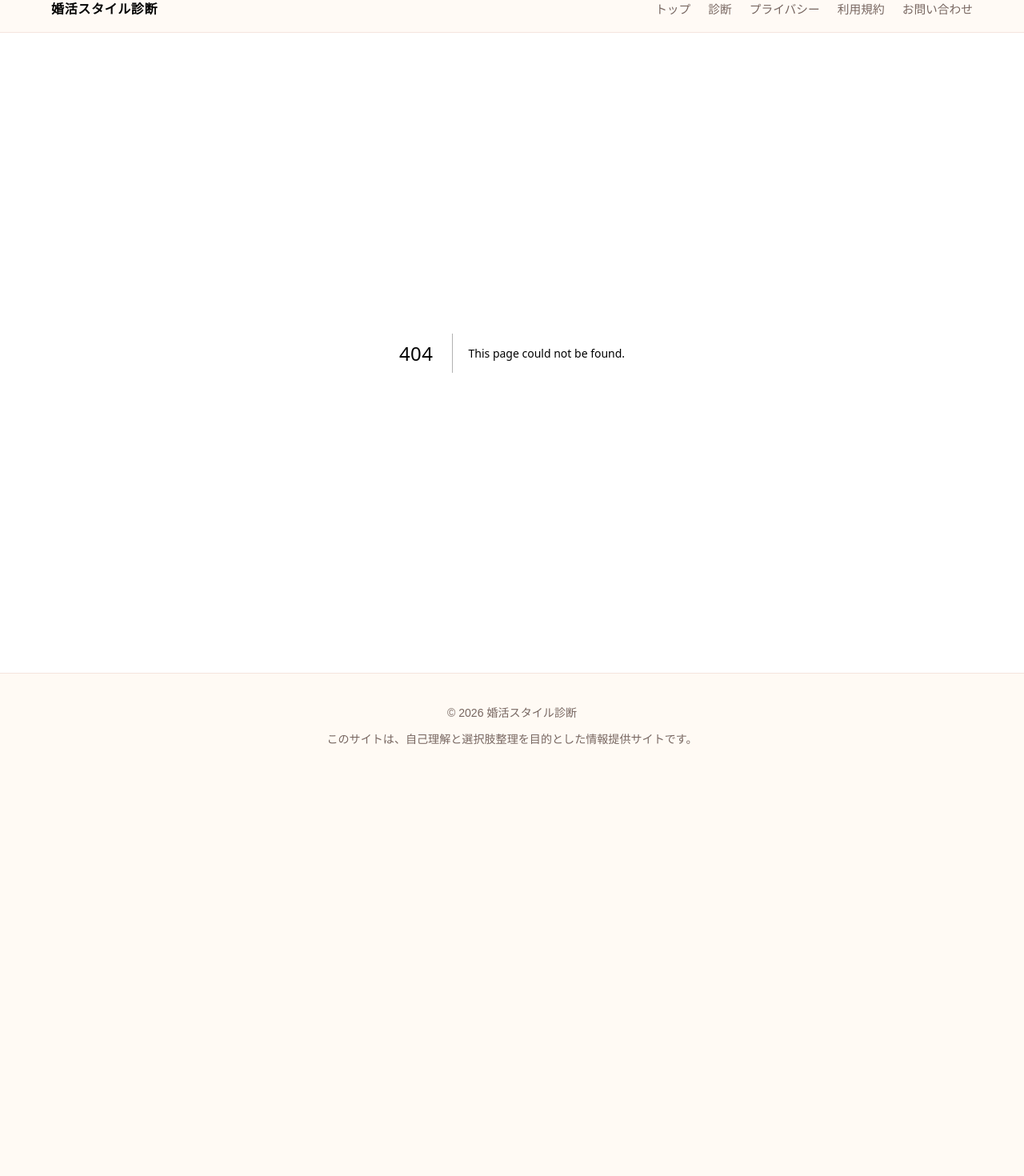
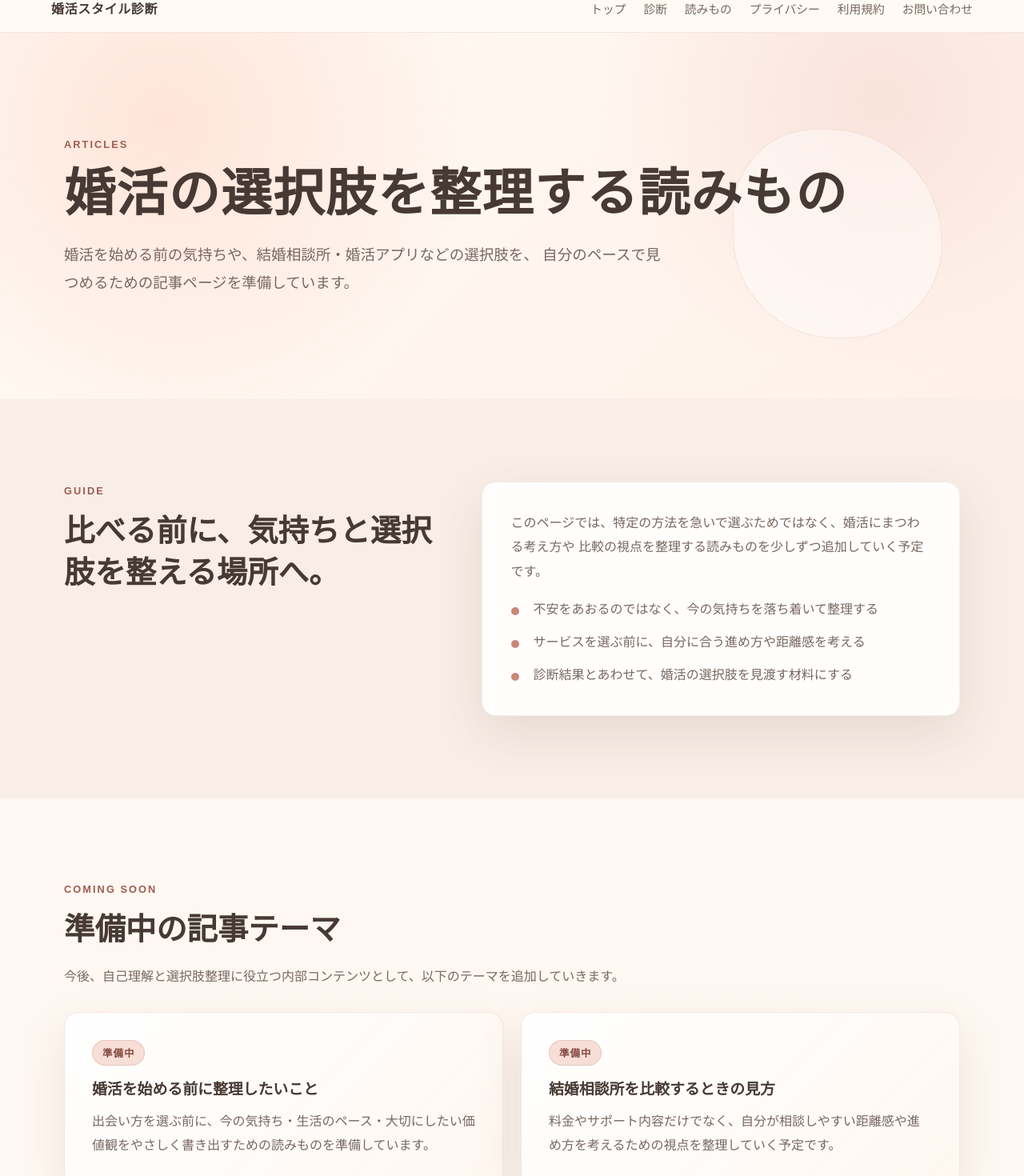
Before and after one commit to kenichis1971-cloud/konkatsu-diagnosis-site, a Next.js app: page /articles in a window 1280 px wide. Before the commit this address had no page. Shown: the part 20-1490 px from the top of the page at 80% size. Before the commit the page ends 993 px from the top, so only its background shows below. Built offline with nearby package versions, Linux system fonts and the light colour scheme.

Commit message:
Add articles landing page

```diff
--- /dev/null
+++ b/app/articles/page.tsx
@@ -0,0 +1,94 @@
+import type { Metadata } from "next";
+
+const articleCards = [
+  {
+    label: "準備中",
+    title: "婚活を始める前に整理したいこと",
+    body: "出会い方を選ぶ前に、今の気持ち・生活のペース・大切にしたい価値観をやさしく書き出すための読みものを準備しています。",
+  },
+  {
+    label: "準備中",
+    title: "結婚相談所を比較するときの見方",
+    body: "料金やサポート内容だけでなく、自分が相談しやすい距離感や進め方を考えるための視点を整理していく予定です。",
+  },
+  {
+    label: "準備中",
+    title: "婚活アプリを使う前に考えたいこと",
+    body: "気軽さと向き合い方のバランス、プロフィール作成時に無理をしすぎない考え方などをまとめる予定です。",
+  },
+  {
+    label: "準備中",
+    title: "自分の結婚観を見直すヒント",
+    body: "条件だけに寄せすぎず、安心できる関係性や暮らし方を見つめ直すための問いを用意していきます。",
+  },
+];
+
+const guideItems = [
+  "不安をあおるのではなく、今の気持ちを落ち着いて整理する",
+  "サービスを選ぶ前に、自分に合う進め方や距離感を考える",
+  "診断結果とあわせて、婚活の選択肢を見渡す材料にする",
+];
+
+export const metadata: Metadata = {
+  title: "婚活の選択肢を整理する読みもの",
+  description:
+    "婚活を始める前の整理、結婚相談所や婚活アプリの見方、自分の結婚観を見直すヒントを準備している記事ページです。",
+};
+
+export default function ArticlesPage() {
+  return (
+    <main className="articles-page">
+      <section className="articles-hero" aria-labelledby="articles-title">
+        <div className="articles-hero__content">
+          <p className="eyebrow">Articles</p>
+          <h1 id="articles-title">婚活の選択肢を整理する読みもの</h1>
+          <p>
+            婚活を始める前の気持ちや、結婚相談所・婚活アプリなどの選択肢を、
+            自分のペースで見つめるための記事ページを準備しています。
+          </p>
+        </div>
+      </section>
+
+      <section className="section section--soft" aria-labelledby="articles-role-title">
+        <div className="section__inner articles-intro-grid">
+          <div>
+            <p className="eyebrow">Guide</p>
+            <h2 id="articles-role-title">比べる前に、気持ちと選択肢を整える場所へ。</h2>
+          </div>
+          <div className="text-card articles-role-card">
+            <p>
+              このページでは、特定の方法を急いで選ぶためではなく、婚活にまつわる考え方や
+              比較の視点を整理する読みものを少しずつ追加していく予定です。
+            </p>
+            <ul className="articles-guide-list">
+              {guideItems.map((item) => (
+                <li key={item}>{item}</li>
+              ))}
+            </ul>
+          </div>
+        </div>
+      </section>
+
+      <section className="section" aria-labelledby="articles-list-title">
+        <div className="section__inner">
+          <div className="articles-section-heading">
+            <p className="eyebrow">Coming Soon</p>
+            <h2 id="articles-list-title">準備中の記事テーマ</h2>
+            <p>
+              今後、自己理解と選択肢整理に役立つ内部コンテンツとして、以下のテーマを追加していきます。
+            </p>
+          </div>
+          <div className="articles-card-grid">
+            {articleCards.map((article) => (
+              <article className="article-card" key={article.title}>
+                <span>{article.label}</span>
+                <h3>{article.title}</h3>
+                <p>{article.body}</p>
+              </article>
+            ))}
+          </div>
+        </div>
+      </section>
+    </main>
+  );
+}
--- a/app/globals.css
+++ b/app/globals.css
@@ -626,3 +626,149 @@ p {
     width: 100%;
   }
 }
+
+.articles-page {
+  overflow: hidden;
+}
+
+.articles-hero {
+  position: relative;
+  padding: clamp(72px, 10vw, 128px) clamp(20px, 5vw, 72px);
+  background:
+    radial-gradient(circle at 16% 24%, rgba(255, 226, 214, 0.9) 0, rgba(255, 226, 214, 0) 34%),
+    radial-gradient(circle at 86% 18%, rgba(247, 222, 214, 0.76) 0, rgba(247, 222, 214, 0) 30%),
+    linear-gradient(135deg, #fffaf4 0%, #fff1e9 100%);
+}
+
+.articles-hero::after {
+  position: absolute;
+  right: clamp(18px, 8vw, 120px);
+  bottom: clamp(22px, 6vw, 80px);
+  width: clamp(120px, 22vw, 260px);
+  height: clamp(120px, 22vw, 260px);
+  border: 1px solid rgba(201, 135, 122, 0.18);
+  border-radius: 42% 58% 48% 52%;
+  background: rgba(255, 255, 255, 0.42);
+  content: "";
+}
+
+.articles-hero__content {
+  position: relative;
+  z-index: 1;
+  width: min(1120px, 100%);
+  margin: 0 auto;
+}
+
+.articles-hero h1 {
+  max-width: 820px;
+}
+
+.articles-hero p:not(.eyebrow) {
+  max-width: 760px;
+  margin-bottom: 0;
+  font-size: clamp(1rem, 2vw, 1.16rem);
+}
+
+.articles-intro-grid {
+  display: grid;
+  grid-template-columns: minmax(0, 0.9fr) minmax(0, 1.1fr);
+  gap: 32px;
+  align-items: start;
+}
+
+.articles-role-card {
+  display: grid;
+  gap: 18px;
+}
+
+.articles-role-card p {
+  margin-bottom: 0;
+}
+
+.articles-guide-list {
+  display: grid;
+  gap: 12px;
+  margin: 0;
+  padding: 0;
+  list-style: none;
+}
+
+.articles-guide-list li {
+  position: relative;
+  padding-left: 28px;
+  color: var(--color-muted);
+  line-height: 1.8;
+}
+
+.articles-guide-list li::before {
+  position: absolute;
+  top: 0.72em;
+  left: 0;
+  width: 10px;
+  height: 10px;
+  border-radius: 50%;
+  background: var(--color-accent);
+  content: "";
+}
+
+.articles-section-heading {
+  max-width: 760px;
+}
+
+.articles-section-heading p:not(.eyebrow) {
+  margin-bottom: 0;
+}
+
+.articles-card-grid {
+  display: grid;
+  grid-template-columns: repeat(2, minmax(0, 1fr));
+  gap: 22px;
+  margin-top: 28px;
+}
+
+.article-card {
+  display: grid;
+  gap: 14px;
+  min-height: 100%;
+  padding: clamp(24px, 4vw, 34px);
+  border: 1px solid rgba(201, 135, 122, 0.18);
+  border-radius: var(--radius-medium);
+  background: linear-gradient(135deg, rgba(255, 255, 255, 0.96), rgba(255, 247, 241, 0.92));
+  box-shadow: var(--shadow-card);
+}
+
+.article-card span {
+  width: fit-content;
+  padding: 6px 12px;
+  border: 1px solid rgba(157, 93, 81, 0.18);
+  border-radius: 999px;
+  background: #f7ded6;
+  color: #82493f;
+  font-size: 0.78rem;
+  font-weight: 700;
+  letter-spacing: 0.08em;
+}
+
+.article-card h3,
+.article-card p {
+  margin-bottom: 0;
+}
+
+@media (max-width: 780px) {
+  .articles-hero {
+    padding: 56px 20px;
+  }
+
+  .articles-hero::after {
+    opacity: 0.52;
+  }
+
+  .articles-intro-grid,
+  .articles-card-grid {
+    grid-template-columns: 1fr;
+  }
+
+  .article-card {
+    gap: 12px;
+  }
+}
--- a/app/layout.tsx
+++ b/app/layout.tsx
@@ -25,6 +25,7 @@ export const metadata: Metadata = {
 const navigation = [
   { href: "/", label: "トップ" },
   { href: "/diagnosis", label: "診断" },
+  { href: "/articles", label: "読みもの" },
   { href: "/privacy", label: "プライバシー" },
   { href: "/terms", label: "利用規約" },
   { href: "/contact", label: "お問い合わせ" },
--- a/app/sitemap.ts
+++ b/app/sitemap.ts
@@ -3,7 +3,7 @@ import type { MetadataRoute } from "next";
 const baseUrl = "https://konkatsu-diagnosis-site.vercel.app";
 
 export default function sitemap(): MetadataRoute.Sitemap {
-  const routes = ["", "/diagnosis", "/privacy", "/terms", "/contact"];
+  const routes = ["", "/diagnosis", "/articles", "/privacy", "/terms", "/contact"];
 
   return routes.map((route) => ({
     url: `${baseUrl}${route}`,
```
